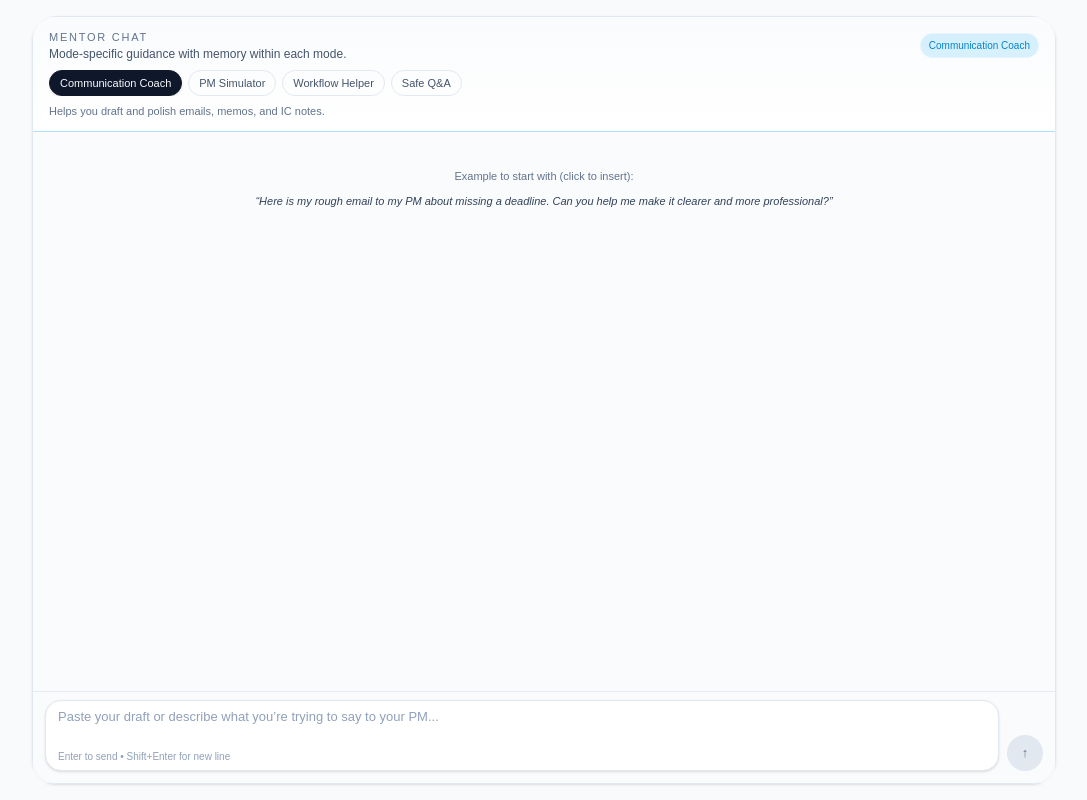
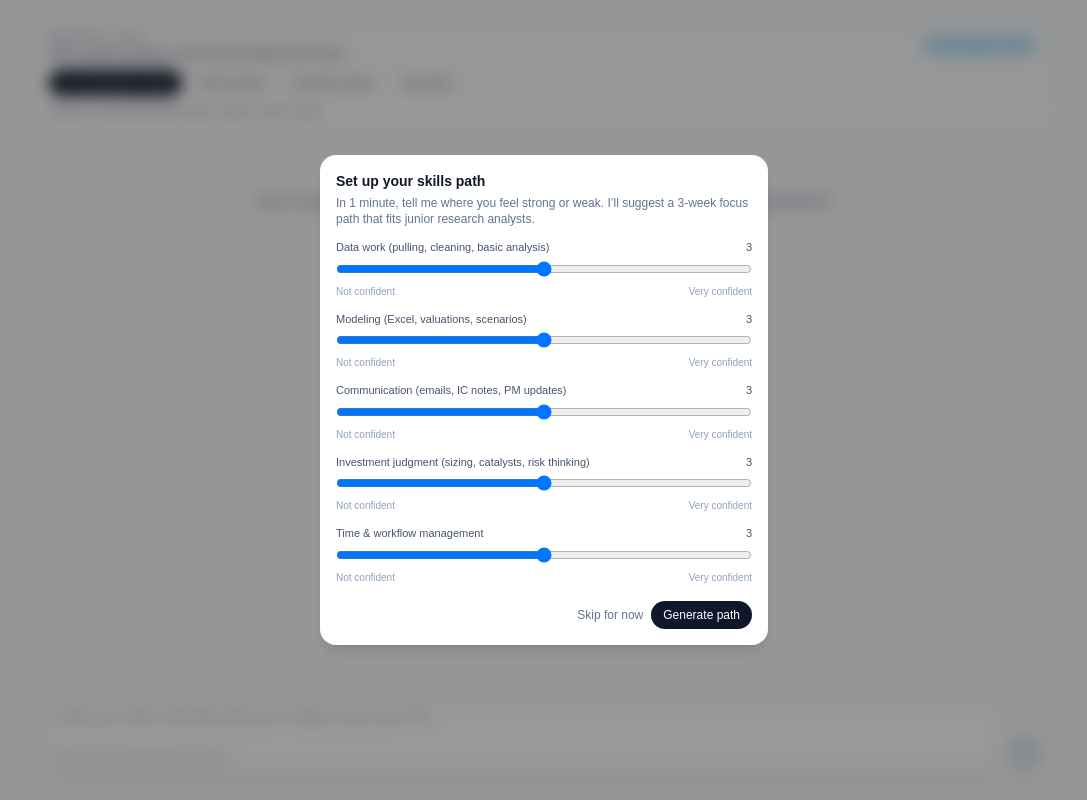
Before and after one commit to nina-jsl/bot, a Next.js app: page / in a window 1280 px wide. Shown: the whole page, without its empty margins (96-1183 px from the left). Built offline with nearby package versions, Linux system fonts and the light colour scheme.

Commit message:
include user input their current confidence level

```diff
--- a/app/page.tsx
+++ b/app/page.tsx
@@ -1,6 +1,6 @@
 "use client";
 
-import { useState, type KeyboardEvent } from "react";
+import { useState, useEffect, type KeyboardEvent } from "react";
 
 type MentorMode =
   | "communication_coach"
@@ -26,6 +26,72 @@ type ModeConfig = {
     headerBorder: string;
   };
 };
+
+// ---- Skills-path types ----
+
+type SkillId = "data" | "modeling" | "communication" | "judgment" | "time";
+
+type SkillsScores = Record<SkillId, number>;
+
+type SkillsPathStep = {
+  week: number;
+  label: string;
+  description: string;
+};
+
+type SkillsPath = {
+  steps: SkillsPathStep[];
+  generatedAt: string;
+};
+
+const SKILLS: { id: SkillId; label: string }[] = [
+  { id: "data", label: "Data work (pulling, cleaning, basic analysis)" },
+  { id: "modeling", label: "Modeling (Excel, valuations, scenarios)" },
+  {
+    id: "communication",
+    label: "Communication (emails, IC notes, PM updates)",
+  },
+  {
+    id: "judgment",
+    label: "Investment judgment (sizing, catalysts, risk thinking)",
+  },
+  { id: "time", label: "Time & workflow management" },
+];
+
+// Generate a simple 3-week path; light personalization from the weakest skills
+function generateSkillsPath(scores: SkillsScores): SkillsPath {
+  const sorted = Object.entries(scores).sort((a, b) => a[1] - b[1]); // lowest confidence first
+  const weakestLabels = sorted
+    .slice(0, 2)
+    .map(([id]) => SKILLS.find((s) => s.id === id)?.label ?? id);
+
+  const steps: SkillsPathStep[] = [
+    {
+      week: 1,
+      label: "Communication Coach",
+      description: `Focus on communication and soft skills, especially around "${weakestLabels[0]}". Aim for ~3 real emails or updates this week using Communication Coach.`,
+    },
+    {
+      week: 2,
+      label: "PM Simulator",
+      description:
+        "Pick ONE investment idea and run 2 deeper PM Simulator sessions to pressure-test the thesis like an investment committee would.",
+    },
+    {
+      week: 3,
+      label: "Workflow Helper",
+      description:
+        "Use Workflow Helper to structure a full week: daily tasks, research blocks, and check-ins with your PM around that same idea.",
+    },
+  ];
+
+  return {
+    steps,
+    generatedAt: new Date().toISOString(),
+  };
+}
+
+// ---- Mode config (same as before) ----
 
 const MODE_CONFIG: Record<MentorMode, ModeConfig> = {
   communication_coach: {
@@ -109,6 +175,38 @@ export default function HomePage() {
   const [loading, setLoading] = useState(false);
   const [errorMsg, setErrorMsg] = useState("");
 
+  // ---- Skills path state ----
+  const [showSkillsOverlay, setShowSkillsOverlay] = useState(false);
+  const [skillScores, setSkillScores] = useState<SkillsScores>({
+    data: 3,
+    modeling: 3,
+    communication: 3,
+    judgment: 3,
+    time: 3,
+  });
+  const [skillsPath, setSkillsPath] = useState<SkillsPath | null>(null);
+
+  // interaction counter for check-ins
+  const [interactionCount, setInteractionCount] = useState(0);
+  const [checkInPrompt, setCheckInPrompt] = useState<string | null>(null);
+
+  // Load path from localStorage or show overlay on first load
+  useEffect(() => {
+    if (typeof window === "undefined") return;
+    const stored = window.localStorage.getItem("jam_skills_path_v1");
+    if (stored) {
+      try {
+        const parsed = JSON.parse(stored) as SkillsPath;
+        setSkillsPath(parsed);
+      } catch {
+        // ignore parse error, show overlay
+        setShowSkillsOverlay(true);
+      }
+    } else {
+      setShowSkillsOverlay(true);
+    }
+  }, []);
+
   const currentConfig = MODE_CONFIG[mode];
   const currentMessages = histories[mode] || [];
 
@@ -146,6 +244,19 @@ export default function HomePage() {
           ...prev,
           [mode]: [...newHistory, reply],
         }));
+
+        // bump interaction count after a successful exchange
+        setInteractionCount((prev) => {
+          const next = prev + 1;
+          if (skillsPath && next % 5 === 0) {
+            const focus =
+              skillsPath.steps[0]?.label ?? "your main focus area";
+            setCheckInPrompt(
+              `Quick check-in on ${focus}: since we started, what has changed, and where are you still stuck?`
+            );
+          }
+          return next;
+        });
       }
     } catch (err) {
       console.error(err);
@@ -166,6 +277,15 @@ export default function HomePage() {
     if (newMode === mode) return;
     setMode(newMode);
     setErrorMsg("");
+  }
+
+  function handleSkillsSubmit() {
+    const path = generateSkillsPath(skillScores);
+    setSkillsPath(path);
+    setShowSkillsOverlay(false);
+    if (typeof window !== "undefined") {
+      window.localStorage.setItem("jam_skills_path_v1", JSON.stringify(path));
+    }
   }
 
   return (
@@ -218,11 +338,37 @@ export default function HomePage() {
             {currentMessages.length > 0 &&
               "You’re continuing your previous chat in this mode."}
           </p>
+
+          {skillsPath && (
+            <p className="mt-1 text-[11px] text-slate-500 dark:text-slate-400 leading-snug">
+              <span className="font-semibold">Current 3-week path: </span>
+              {skillsPath.steps
+                .map((s) => `Week ${s.week} – ${s.label}`)
+                .join(" → ")}
+            </p>
+          )}
         </div>
 
         {/* Messages area */}
         <div className="flex-1 flex flex-col px-4 pt-3 pb-2 gap-2 overflow-y-auto bg-slate-50/70 dark:bg-slate-950/40">
-          {currentMessages.length === 0 && (
+          {checkInPrompt && (
+            <div className="mx-auto mb-2 max-w-[85%] rounded-2xl bg-amber-50 border border-amber-200 px-3 py-2 text-[11px] text-amber-900 dark:bg-amber-900/30 dark:border-amber-700 dark:text-amber-50">
+              <p className="font-medium mb-1">Skills path check-in</p>
+              <p className="mb-1">{checkInPrompt}</p>
+              <button
+                type="button"
+                onClick={() => {
+                  setInput(checkInPrompt);
+                  setCheckInPrompt(null);
+                }}
+                className="rounded-full bg-amber-600 px-2 py-0.5 text-[10px] font-medium text-white hover:bg-amber-700 dark:bg-amber-400 dark:text-black"
+              >
+                Ask this to the mentor
+              </button>
+            </div>
+          )}
+
+          {currentMessages.length === 0 && !checkInPrompt && (
             <div className="mx-auto mt-6 max-w-[85%] text-center text-[11px] text-slate-500 dark:text-slate-400">
               <p className="mb-2">Example to start with (click to insert):</p>
               <button
@@ -299,6 +445,64 @@ export default function HomePage() {
           </div>
         </div>
       </section>
+
+      {/* Skills path overlay */}
+      {showSkillsOverlay && (
+        <div className="fixed inset-0 z-20 flex items-center justify-center bg-black/40 backdrop-blur-sm">
+          <div className="w-full max-w-md rounded-2xl bg-white p-4 shadow-lg dark:bg-slate-900">
+            <h2 className="text-sm font-semibold text-slate-900 dark:text-slate-50">
+              Set up your skills path
+            </h2>
+            <p className="mt-1 text-xs text-slate-500 dark:text-slate-400">
+              In 1 minute, tell me where you feel strong or weak. I’ll suggest a
+              3-week focus path that fits junior research analysts.
+            </p>
+
+            <div className="mt-3 space-y-3">
+              {SKILLS.map((s) => (
+                <div key={s.id} className="space-y-1">
+                  <div className="flex justify-between text-[11px] text-slate-600 dark:text-slate-300">
+                    <span>{s.label}</span>
+                    <span>{skillScores[s.id]}</span>
+                  </div>
+                  <input
+                    type="range"
+                    min={1}
+                    max={5}
+                    value={skillScores[s.id]}
+                    onChange={(e) =>
+                      setSkillScores((prev) => ({
+                        ...prev,
+                        [s.id]: Number(e.target.value),
+                      }))
+                    }
+                    className="w-full"
+                  />
+                  <div className="flex justify-between text-[10px] text-slate-400 dark:text-slate-500">
+                    <span>Not confident</span>
+                    <span>Very confident</span>
+                  </div>
+                </div>
+              ))}
+            </div>
+
+            <div className="mt-4 flex justify-end gap-2">
+              <button
+                className="text-xs text-slate-500 hover:underline dark:text-slate-400"
+                onClick={() => setShowSkillsOverlay(false)}
+              >
+                Skip for now
+              </button>
+              <button
+                className="rounded-full bg-slate-900 px-3 py-1.5 text-xs font-medium text-white hover:bg-slate-800 dark:bg-slate-50 dark:text-slate-900 dark:hover:bg-slate-200"
+                onClick={handleSkillsSubmit}
+              >
+                Generate path
+              </button>
+            </div>
+          </div>
+        </div>
+      )}
     </main>
   );
 }
```
